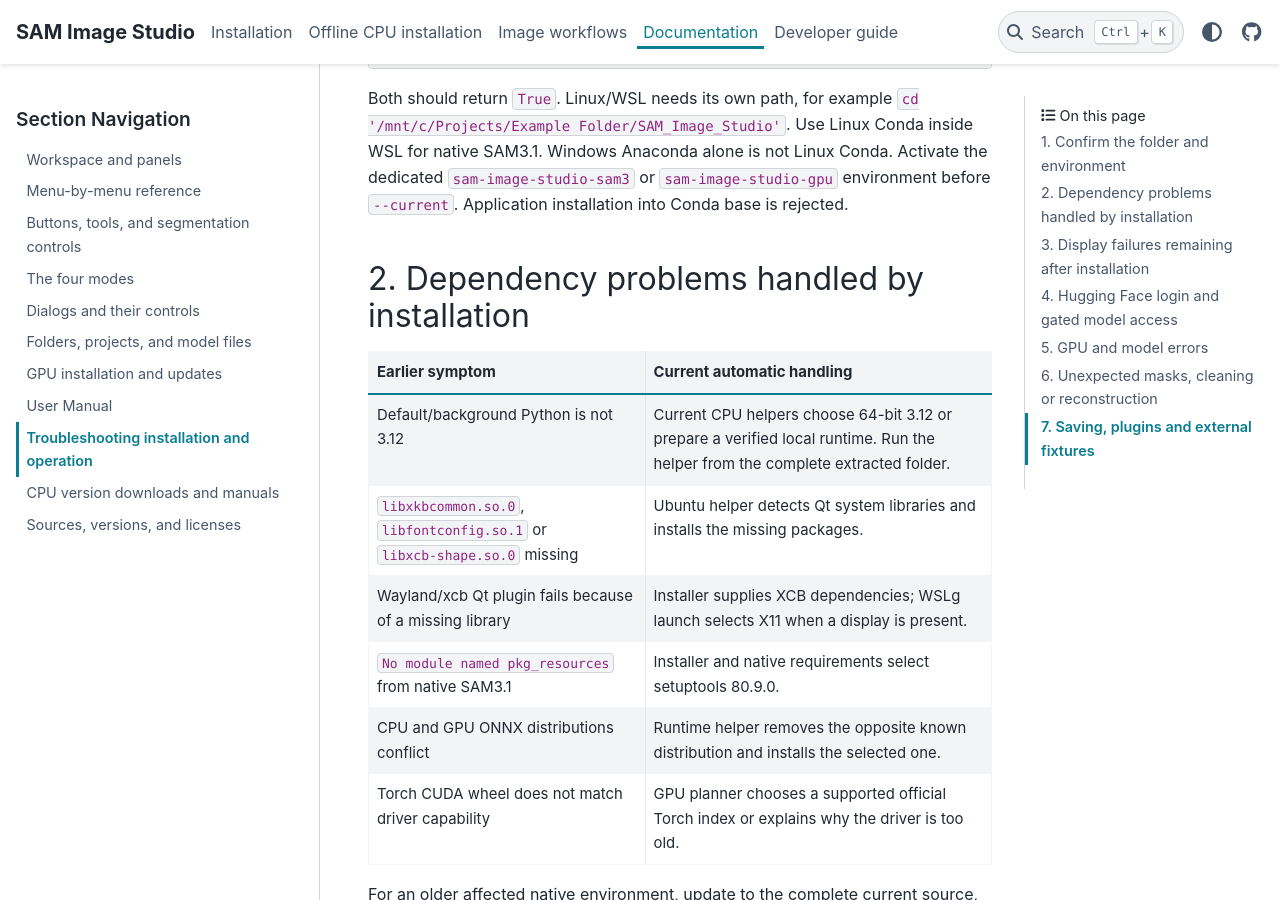
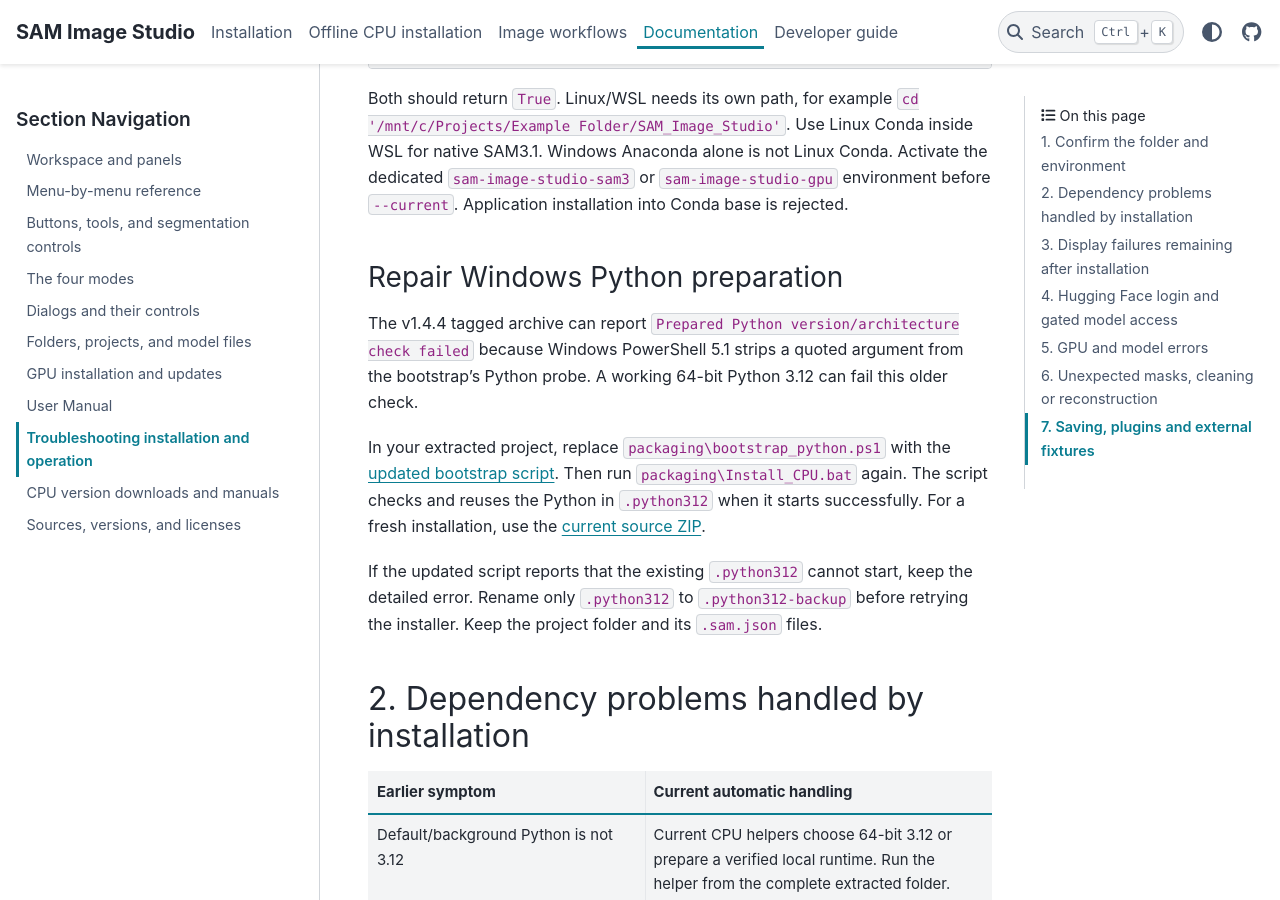
Before and after one commit to iceaiai/SAM_Image_Studio, a Sphinx documentation site: the page built from docs/source/troubleshooting.md, in a window 1280 px wide and 900 px high, scrolled down 600 px. Built offline with Sphinx 7.4.7 and the PyData theme 0.15.4, drawn with Linux system fonts in a browser that asks for light colours; pages that are not in the unit, such as notebooks, are missing from menus.

Commit message:
Fix Windows PowerShell Python 3.12 bootstrap detection

```diff
--- a/docs/source/troubleshooting.md
+++ b/docs/source/troubleshooting.md
@@ -23,6 +23,22 @@ Both should return `True`. Linux/WSL needs its own path, for example
 SAM3.1. Windows Anaconda alone is not Linux Conda. Activate the dedicated
 `sam-image-studio-sam3` or `sam-image-studio-gpu` environment before `--current`.
 Application installation into Conda base is rejected.
+
+### Repair Windows Python preparation
+
+The v1.4.4 tagged archive can report `Prepared Python version/architecture
+check failed` because Windows PowerShell 5.1 strips a quoted argument from the
+bootstrap's Python probe. A working 64-bit Python 3.12 can fail this older check.
+
+In your extracted project, replace `packaging\bootstrap_python.ps1` with the
+[updated bootstrap script](https://raw.githubusercontent.com/iceaiai/SAM_Image_Studio/main/packaging/bootstrap_python.ps1).
+Then run `packaging\Install_CPU.bat` again. The script checks and reuses the
+Python in `.python312` when it starts successfully. For a fresh installation,
+use the [current source ZIP](downloads.md#cpu-application-versions).
+
+If the updated script reports that the existing `.python312` cannot start,
+keep the detailed error. Rename only `.python312` to `.python312-backup` before
+retrying the installer. Keep the project folder and its `.sam.json` files.
 
 ## 2. Dependency problems handled by installation
 
--- a/docs/tools/check_website.py
+++ b/docs/tools/check_website.py
@@ -53,11 +53,15 @@ with sync_playwright() as p:
  page.get_by_role('link',name='Download CPU versions',exact=True).click()
  page.wait_for_load_state('networkidle')
  assert page.url.endswith('/downloads.html')
+ current=page.locator('article').get_by_role('link',name='current source ZIP',exact=True)
+ assert current.get_attribute('href').endswith('/archive/refs/heads/main.zip')
  downloads=page.locator('article').get_by_role('link',name='Download ZIP',exact=True)
  assert downloads.count()==4
  for i, suffix in enumerate(['/archive/refs/tags/v1.4.4.zip','/archive/refs/tags/v1.4.4-offline.zip','/archive/refs/tags/v1.4.3.zip','/uploads/SAM_Image_Studio_v1.4.2_CPU.zip']):
   assert downloads.nth(i).get_attribute('href').endswith(suffix)
  page.screenshot(path='/tmp/samstudio-downloads-desktop.png',full_page=True)
+ page.locator('article').get_by_role('link',name='Repair Windows Python preparation',exact=True).click()
+ assert page.get_by_role('heading',name='Repair Windows Python preparation',exact=True).count()==1
  page.goto(base+'/installation.html',wait_until='networkidle')
  headings=page.locator('article h2').all_text_contents()
  assert headings[0].startswith('First for every route:'),headings
```
Also changed, not shown: README.md (+4 -3 lines), docs/source/developer/publishing.md (+2 -1 lines), docs/source/downloads.md (+9 -3 lines), docs/source/installation-offline.md (+3 -0 lines), docs/source/installation.md (+4 -1 lines), packaging/README.md, 2 other files.
